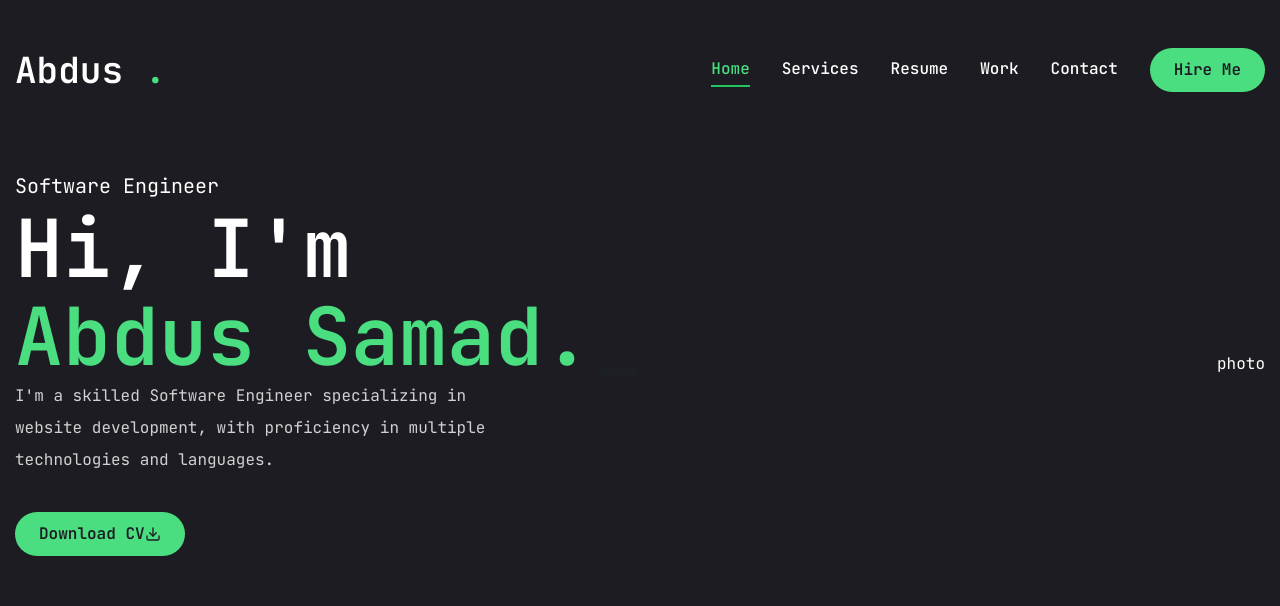
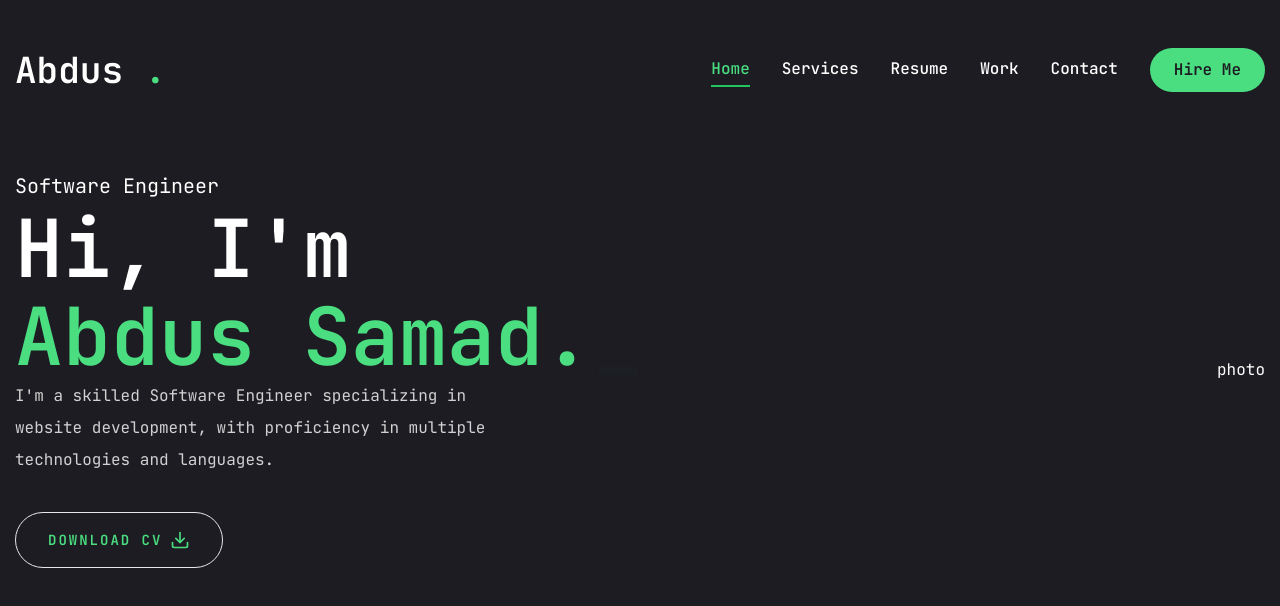
Before and after one commit to a10smd/portfolio-main, a Next.js app: page / in a window 1280 px wide. Shown: the top 606 px of the page. Built offline with nearby package versions, Linux system fonts and the light colour scheme.

Commit message:
Major Changes

```diff
--- a/app/page.jsx
+++ b/app/page.jsx
@@ -32,11 +32,16 @@ const Home = () => {
               languages.
             </p>
             {/* button and social */}
-            <div>
-              <Button>
+            <div className="flex flex-col xl:flex-row items-center gap-8">
+              <Button
+                variant="outline"
+                size="lg"
+                className="uppercase flex items-center gap-2"
+              >
                 <span>Download CV</span>
-                <FiDownload />
+                <FiDownload className="text-xl" />
               </Button>
+              <div className="mb-8 xl:mb-0"></div>
             </div>
           </div>
           {/* photo */}
```
